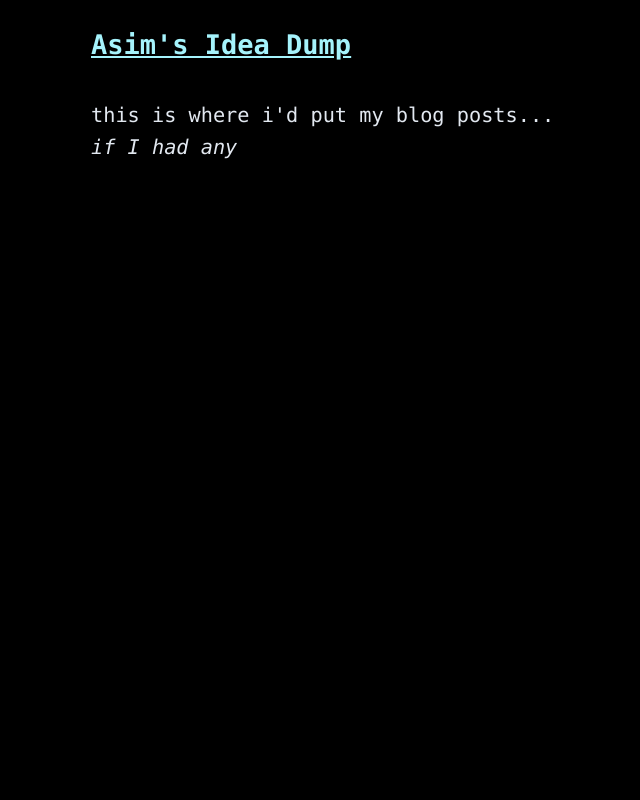
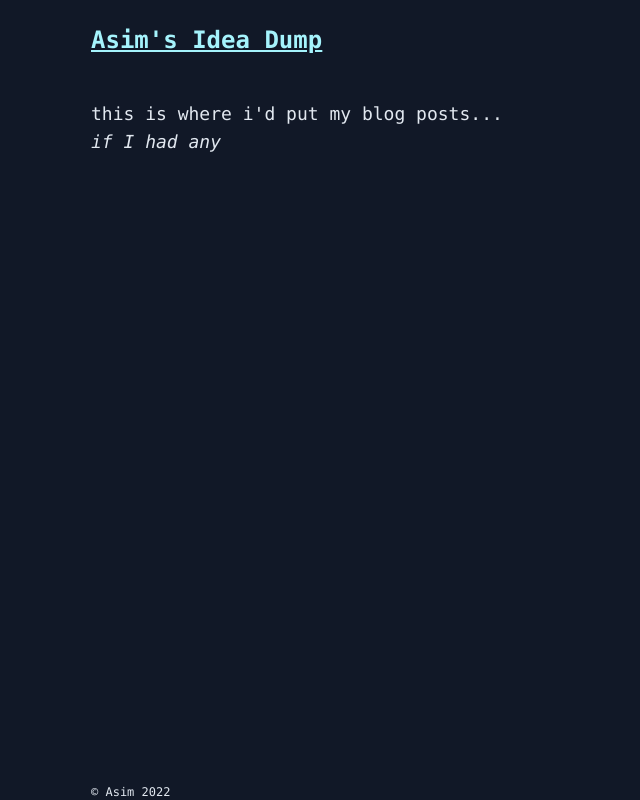
Before and after one commit to aseeeem/my-page, a Next.js app: page /blog in a window 1280 px wide. Shown: the whole page, without its empty margins (69-709 px from the left). Built offline with nearby package versions, Linux system fonts and the light colour scheme.

Commit message:
no more @apply! also nicer background

```diff
--- a/app/blog/layout.tsx
+++ b/app/blog/layout.tsx
@@ -15,7 +15,7 @@ export default function BlogLayout({
       <section className="h-full row-start-2 col-start-2 text-lg">
         {children}
       </section>
-      {/* <Footer /> */}
+      <Footer />
     </div>
   );
 }
@@ -23,7 +23,7 @@ export default function BlogLayout({
 function Footer() {
   return (
     <footer className="row-start-3 col-start-2 text-center">
-      Footer...eventually
+      <div className="flex text-xs h-full items-end">&copy; Asim 2022</div>
     </footer>
   );
 }
--- a/app/globals.css
+++ b/app/globals.css
@@ -1,7 +1,3 @@
 @tailwind base;
 @tailwind components;
 @tailwind utilities;
-
-html,body {
-  @apply bg-black font-mono text-lg;
-}
--- a/app/layout.tsx
+++ b/app/layout.tsx
@@ -3,9 +3,9 @@ import "./globals.css";
 export default function Layout({ children }: { children: React.ReactNode }) {
   return (
     <html>
-      <body className="h-screen text-slate-200">
+      <body className="h-screen text-slate-200 font-mono">
         {/* <NavComponent /> */}
-        <main className="bg-black h-full">{children}</main>
+        <main className="bg-gray-900 h-full">{children}</main>
       </body>
     </html>
   );
```
